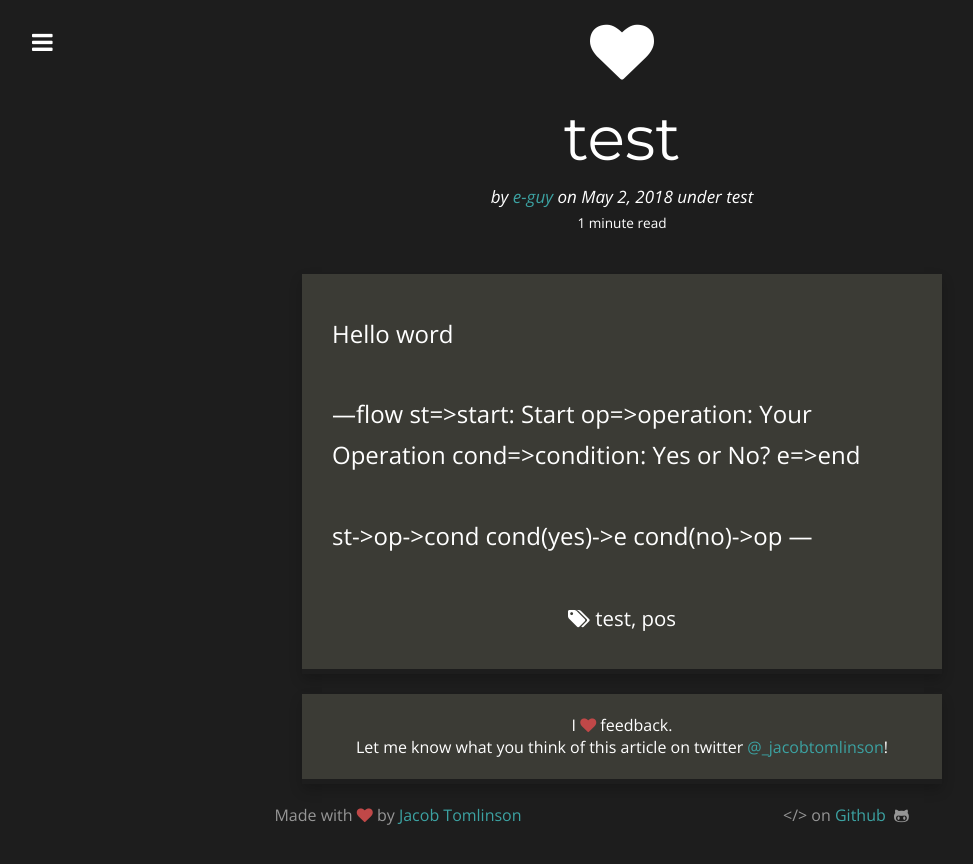
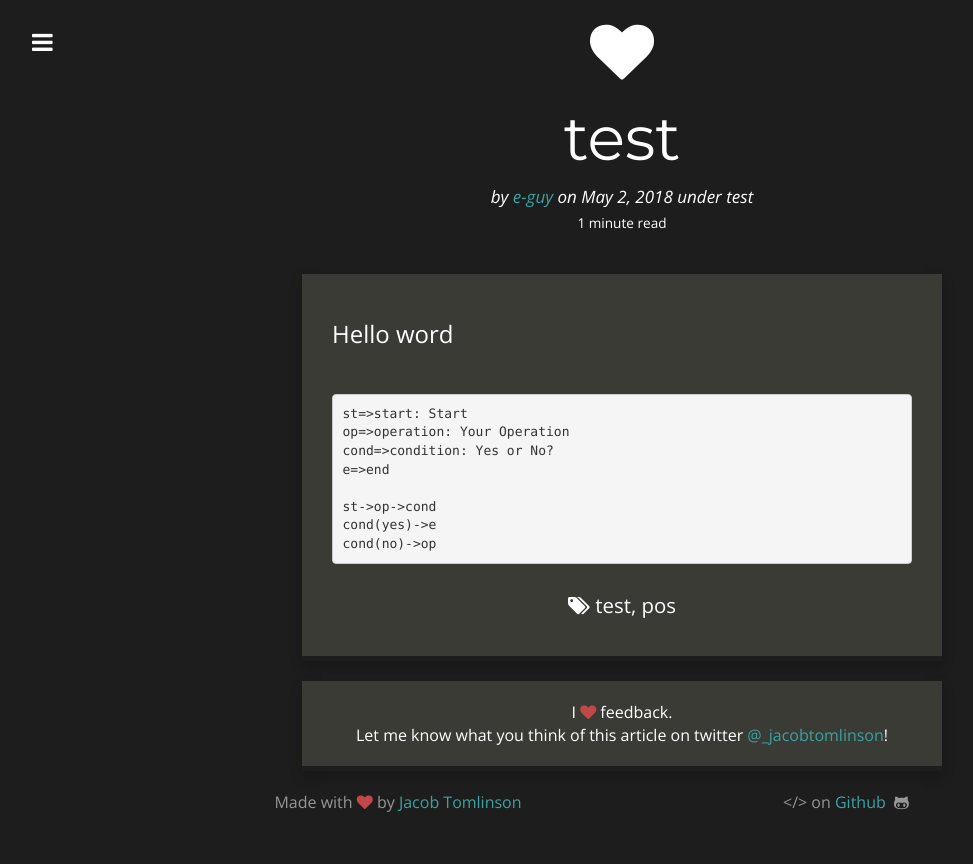
Before and after one commit to e-guy/e-guy.github.io, a Jekyll site: the page built from _posts/2018-5-2-test.md, in a window 1280 px wide. Shown: the top 864 px of the page, without its empty margins (18-991 px from the left). Built offline with Jekyll 4.4.1, drawn with Linux system fonts in a browser that asks for light colours; nearby versions of some CDN libraries.

Commit message:
Update 2018-5-2-test.md

````diff
--- a/_posts/2018-5-2-test.md
+++ b/_posts/2018-5-2-test.md
@@ -13,7 +13,7 @@ tags:
 
 Hello word
 
----flow
+```flow
 st=>start: Start
 op=>operation: Your Operation
 cond=>condition: Yes or No?
@@ -22,4 +22,4 @@ e=>end
 st->op->cond
 cond(yes)->e
 cond(no)->op
----
+```
````
